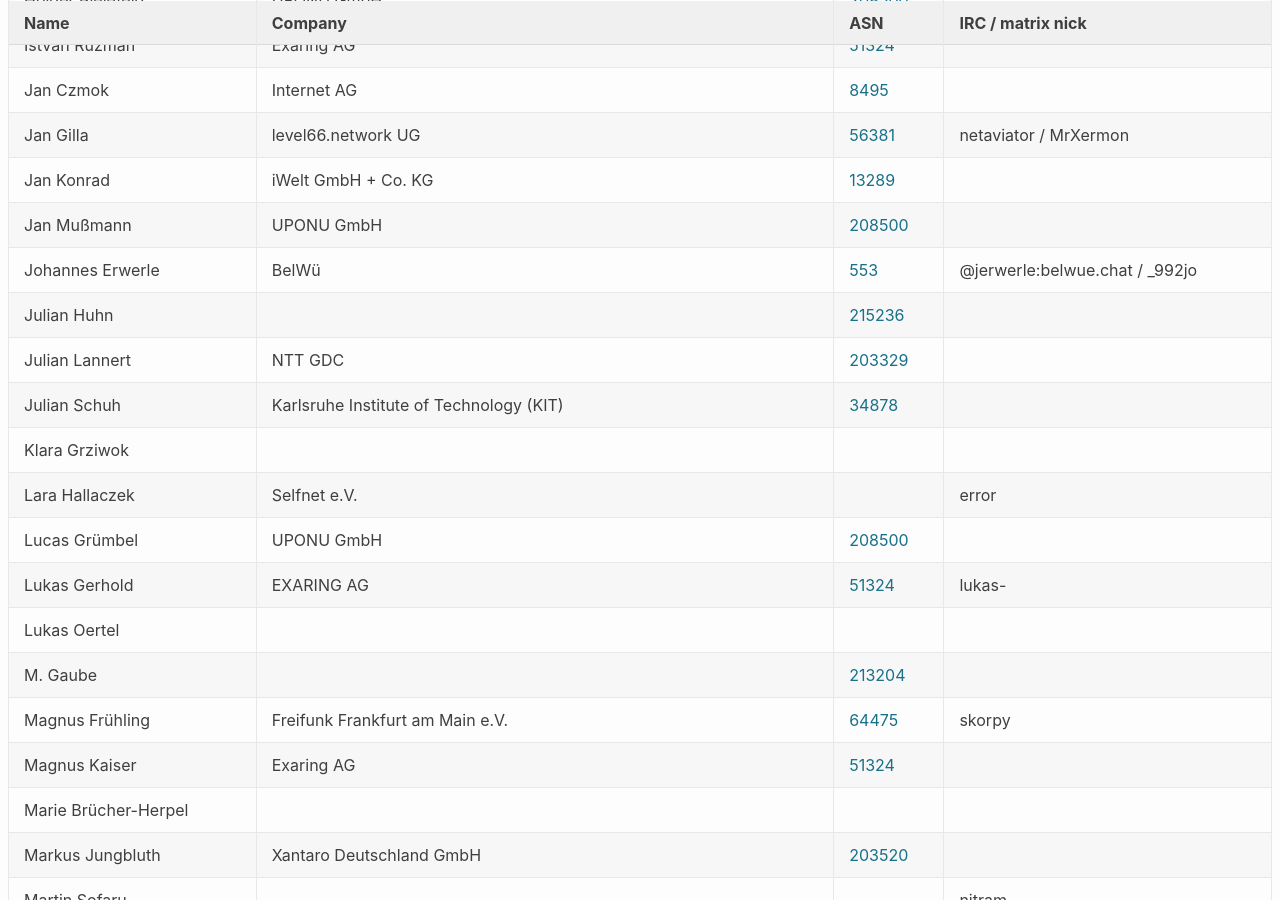
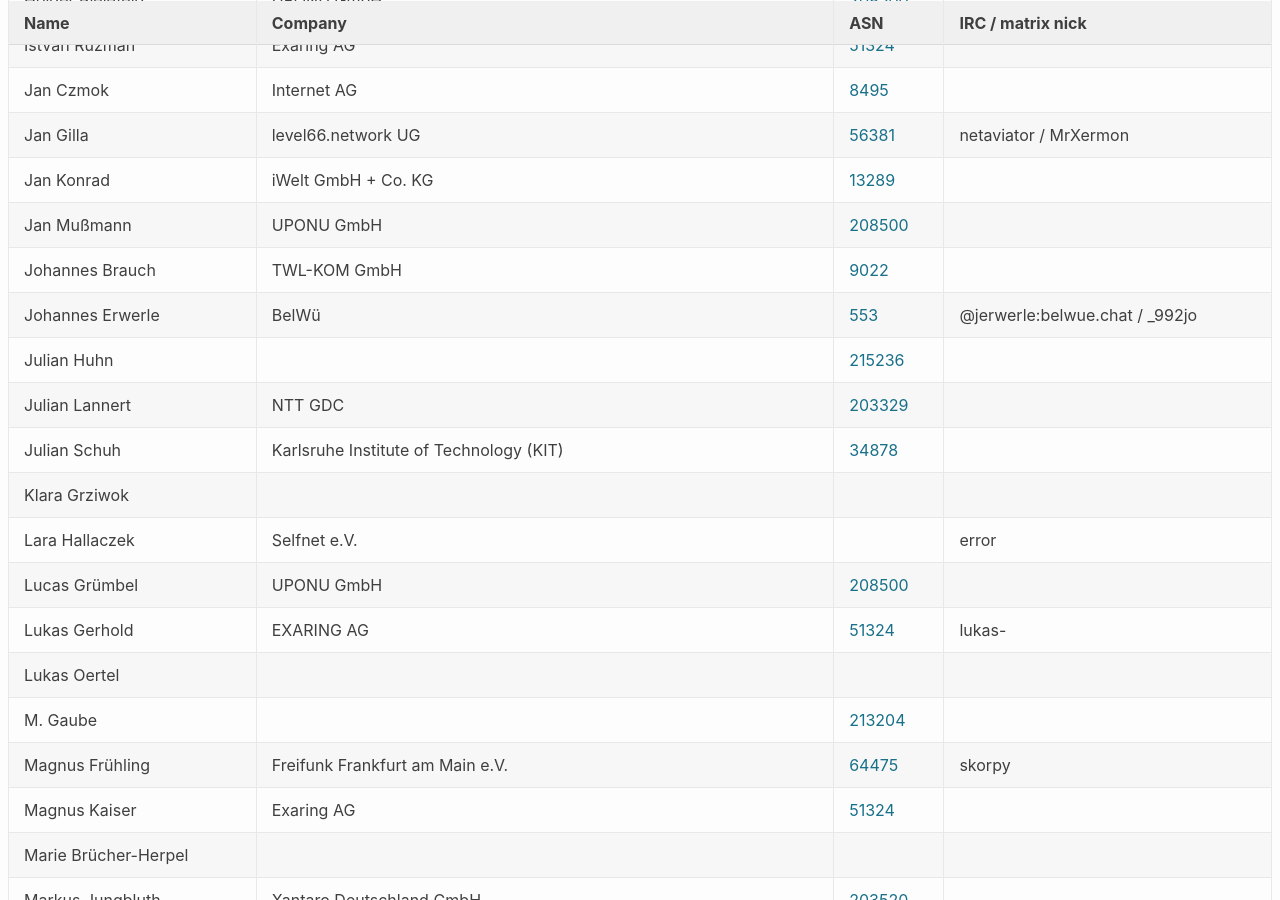
Before and after one commit to denog/pretix-attendeelist, a Jekyll site: the page built from denogmeetup25-01/index.markdown, in a window 1280 px wide and 900 px high, scrolled down 706 px. Built offline with Jekyll 4.4.1, drawn with Linux system fonts in a browser that asks for light colours.

Commit message:
Latest data: Mon Feb  3 11:10:10 UTC 2025

```diff
--- a/_data/attendees_denogmeetup25-01.json
+++ b/_data/attendees_denogmeetup25-01.json
@@ -118,6 +118,12 @@
     "company": "UPONU GmbH",
     "irc": null,
     "asn": "208500"
+  },
+  {
+    "name": "Johannes Brauch",
+    "company": "TWL-KOM GmbH",
+    "irc": null,
+    "asn": "9022"
   },
   {
     "name": "Johannes Erwerle",
```
